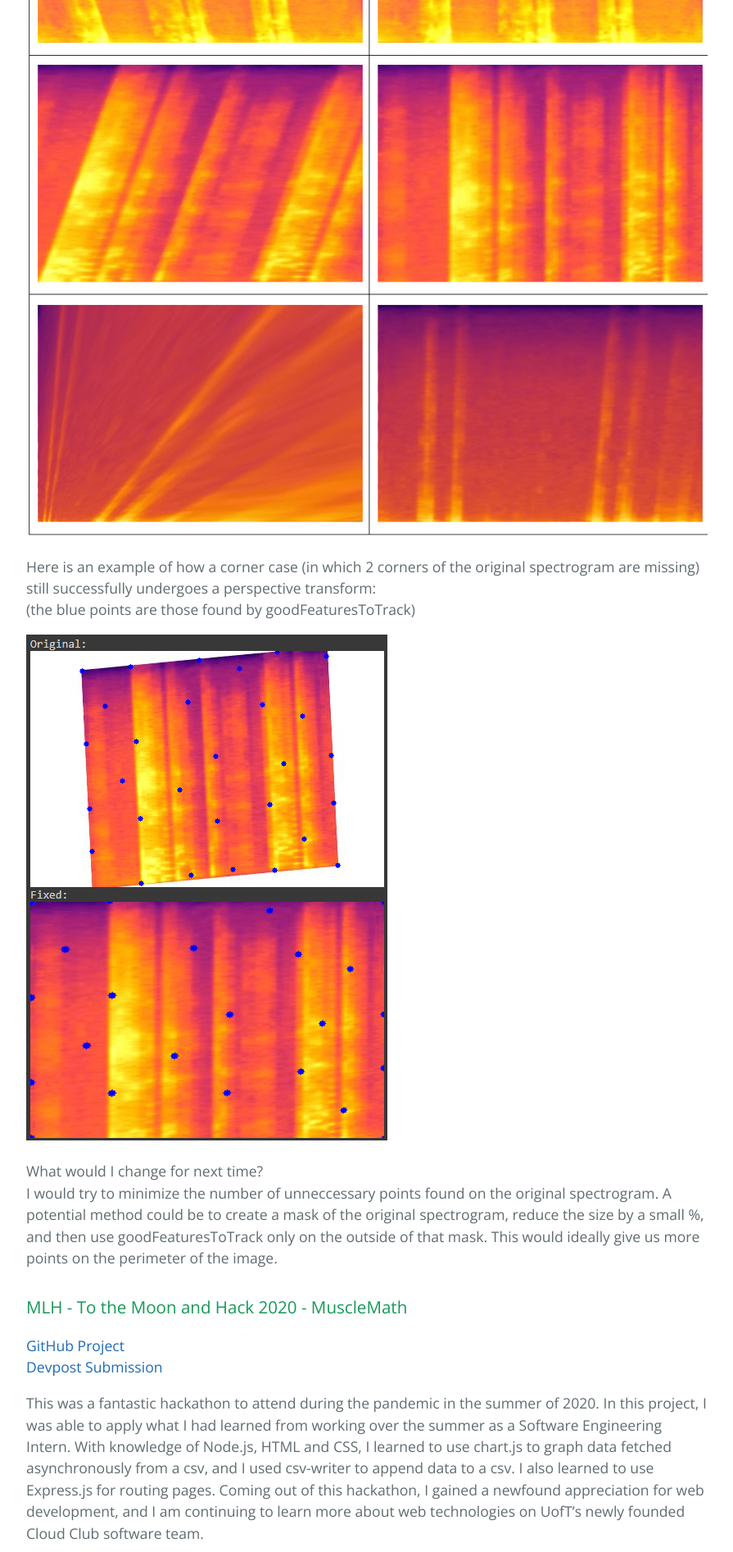
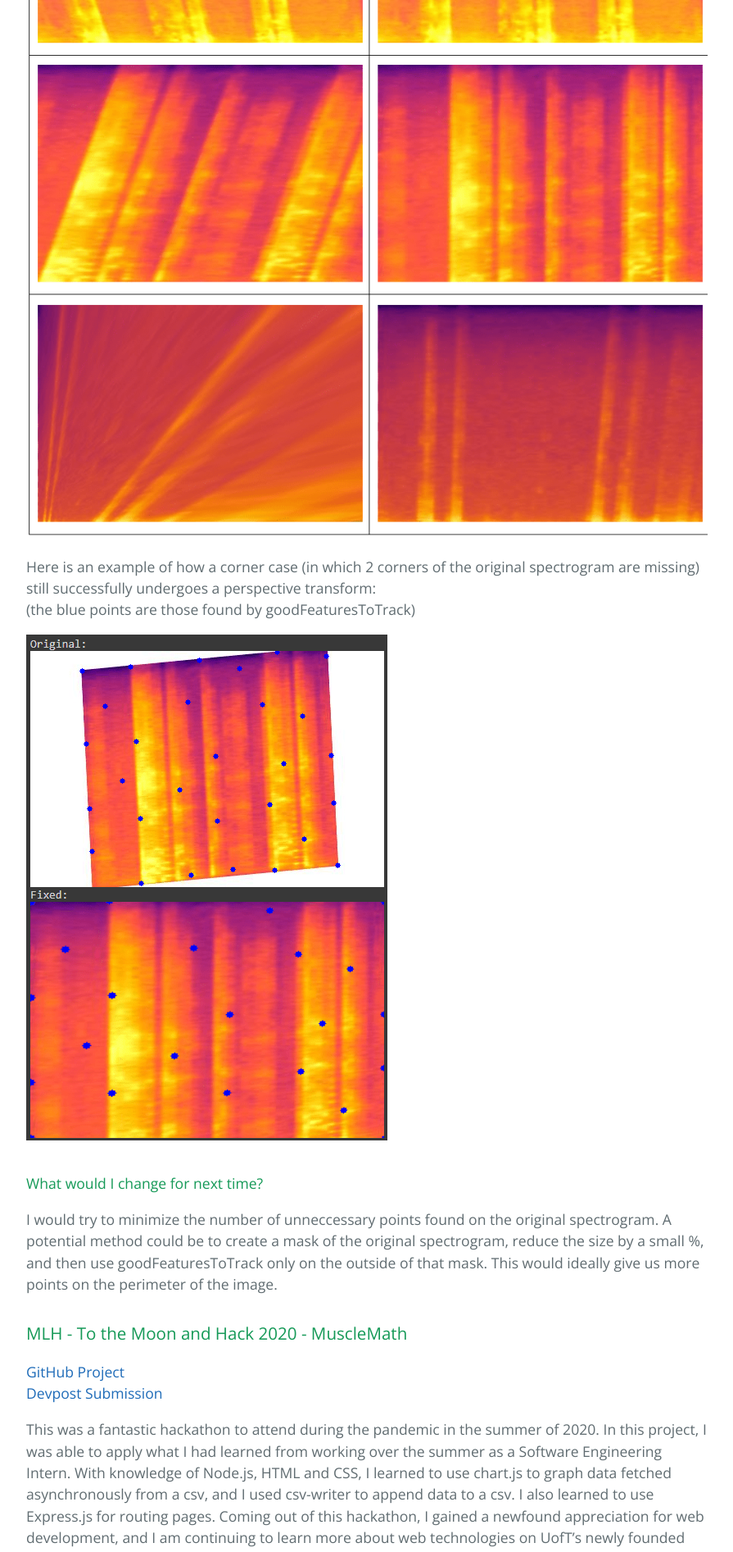
Before and after one commit to yixin0829/Cayman, a Jekyll site: the page built from project-library.md, in a window 1280 px wide. Shown: the part 2391-4284 px from the top of the page at 82% size, without its empty margins (192-1087 px from the left). Built offline with Jekyll 4.4.1, drawn with Linux system fonts in a browser that asks for light colours.

```diff
--- a/project-library.md
+++ b/project-library.md
@@ -33,7 +33,7 @@ Here is an example of how a corner case (in which 2 corners of the original spec
 
 ![corner_case_before_after](/assets/Project_Pictures/corner_case_before_after.png)
 
-What would I change for next time?
+#### What would I change for next time?
 I would try to minimize the number of unneccessary points found on the original spectrogram. A potential method could be to create a mask of the original spectrogram, reduce the size by a small %, and then use goodFeaturesToTrack only on the outside of that mask. This would ideally give us more points on the perimeter of the image.
 
 
```
